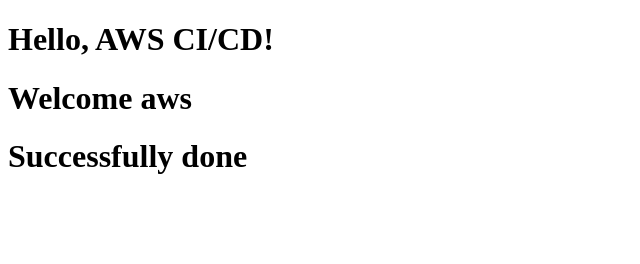
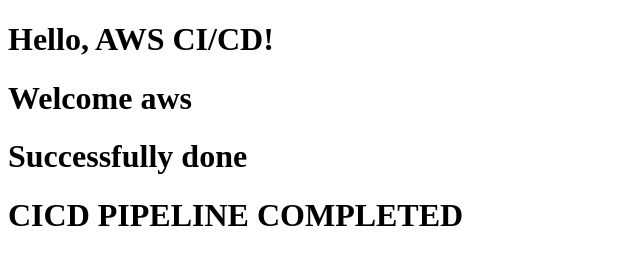
Before and after one commit to Thamizharasan-s24/cicd, a plain HTML site: page index.html in a window 1280 px wide. Shown: the whole page, without its empty margins (0-640 px from the left). Drawn offline with Linux system fonts and the light colour scheme.

Commit message:
last commit

```diff
--- a/index.html
+++ b/index.html
@@ -7,5 +7,6 @@
     <h1>Hello, AWS CI/CD!</h1>
     <h1>Welcome aws</h1>
     <h1>Successfully done</h1>
+    <h1>CICD PIPELINE COMPLETED</h1>
 </body>
 </html>
```
